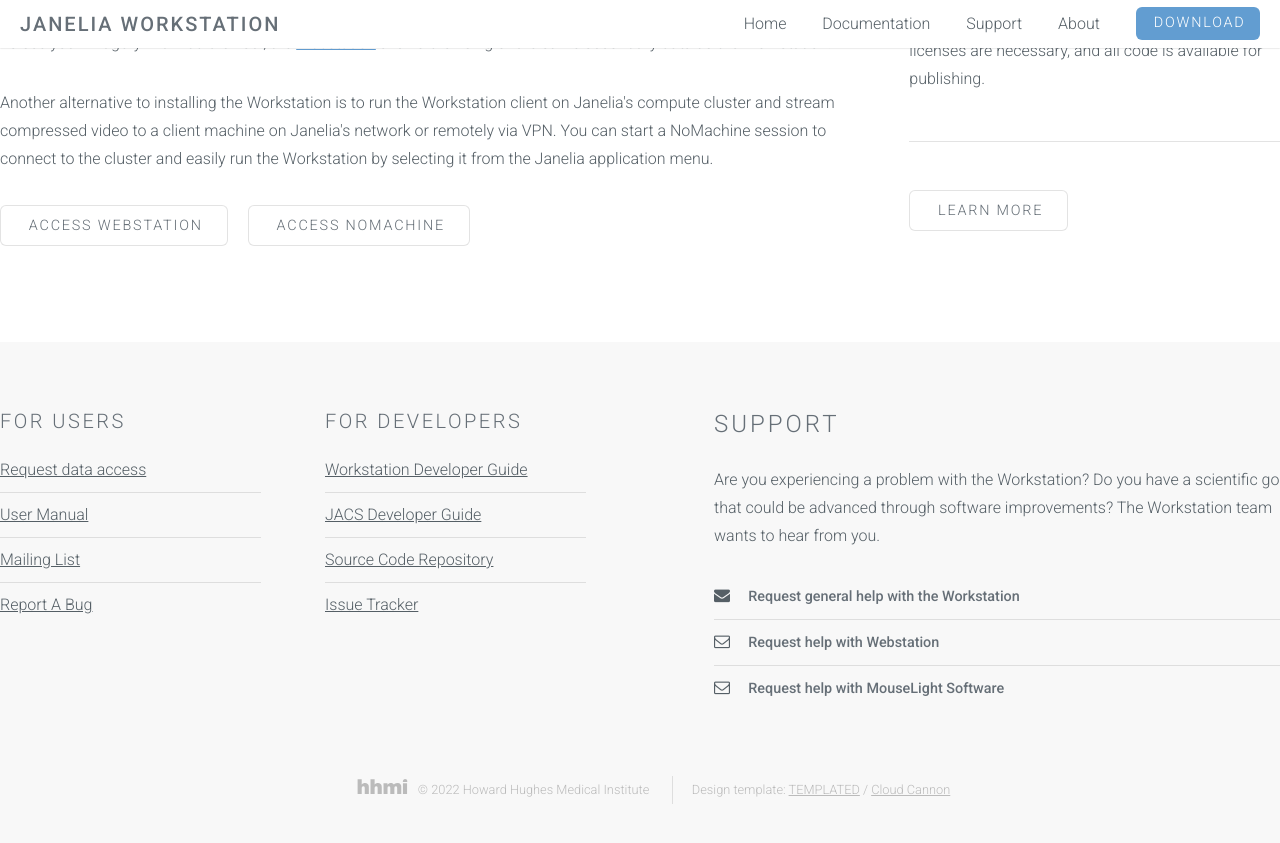
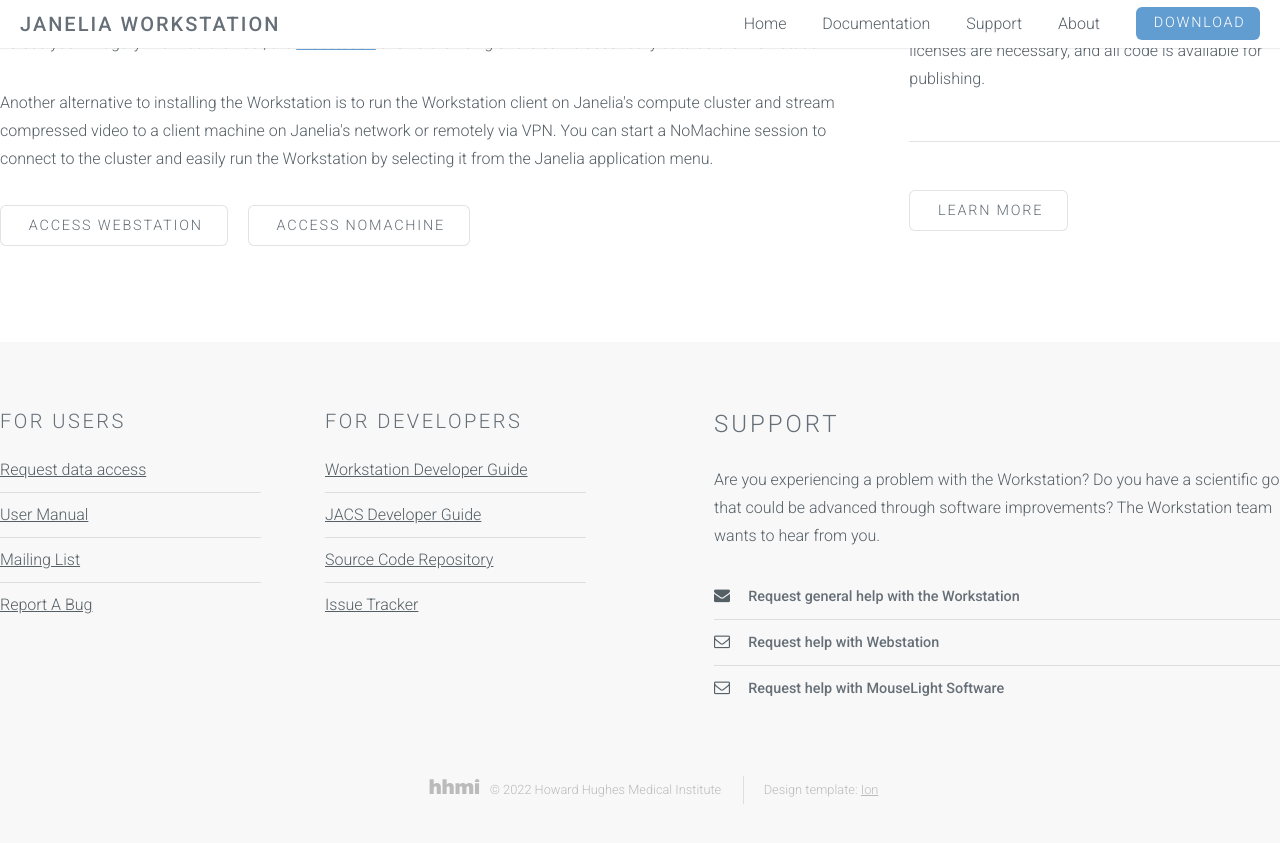
Before and after one commit to JaneliaSciComp/workstation-website, a Jekyll site: the page built from index.html, in a window 1280 px wide and 900 px high, scrolled down 3158 px. Shown: the top 843 px of the window. Built offline with Jekyll 4.4.1, drawn with Linux system fonts in a browser that asks for light colours.

Commit message:
fixed theme link

```diff
--- a/_includes/footer.html
+++ b/_includes/footer.html
@@ -86,7 +86,7 @@
             <li>
             <svg style="fill: #bbb; padding-top: 10px; height: 25px; width: 65px;" version="1.1" xmlns="http://www.w3.org/2000/svg" x="0px" y="0px" viewBox="20.1 41 59.2 17.9" xml:space="preserve"><path d="M20,41.3h4.9v6.2H25c0.9-1,2-1.7,4-1.7c2.3,0,4.4,1.4,4.4,4.3v8.8h-4.9v-6.7c0-1.5-0.2-2.5-1.6-2.5 c-0.9,0-2,0.4-2,2.4v6.7h-4.9L20,41.3L20,41.3z"></path><path d="M35.4,41.3h4.9v6.2h0.1c0.9-1,2-1.7,4-1.7c2.3,0,4.4,1.4,4.4,4.3v8.8h-4.9v-6.7c0-1.5-0.2-2.5-1.6-2.5 c-0.9,0-2,0.4-2,2.4v6.7h-4.9L35.4,41.3L35.4,41.3z"></path><path d="M50.9,46.1h4.7v1.7h0.1c1-1.5,2.4-2.1,4.2-2.1c1.4,0,2.8,0.7,3.4,2c0.2-0.2,1.2-2,4.4-2 c3.3,0,4.4,2.2,4.4,4.3v8.8h-4.9v-6.9c0-1.2-0.1-2.3-1.6-2.3c-1.3,0-1.7,1-1.7,2.3v6.9h-4.9v-6.9c0-1.2-0.1-2.3-1.6-2.3 c-1.3,0-1.7,1-1.7,2.3v6.9H51L50.9,46.1L50.9,46.1z"></path><g><rect x="74.1" y="46.1" width="4.9" height="12.8"></rect><path d="M79.2,44.5c0.1-0.2,0.1-0.5,0.1-0.8c0-1.5-1.2-2.6-2.6-2.6S74,42.3,74,43.8c0,0.3,0,0.5,0.1,0.8H79.2z"></path></g></svg>
             &copy; 2022 Howard Hughes Medical Institute</li>
-            <li>Design template: <a href="http://templated.co">TEMPLATED</a> / <a href="http://cloudcannon.com">Cloud Cannon</a></li>
+            <li>Design template: <a href="https://github.com/old-jekyll-templates/Ion-Jekyll-Theme">Ion</a></li>
         </ul>
     </div>
 </footer>
```
